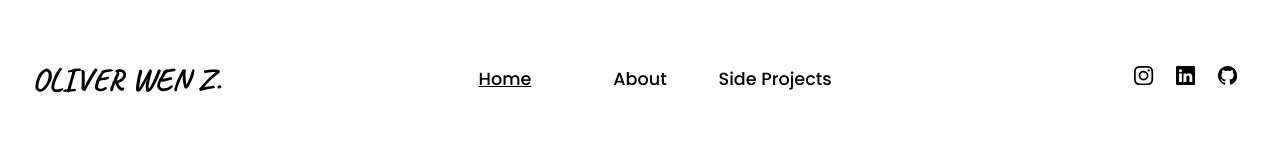
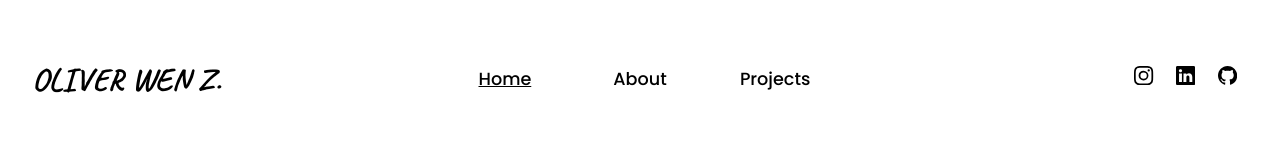
Before and after one commit to oliverzhouwen/personal-website, a React (Create React App) app: page / in a window 1280 px wide. Shown: the top 160 px of the page. Built offline with nearby package versions, Linux system fonts and the light colour scheme.

Commit message:
change some styling

```diff
--- a/src/routes/navigation/navigation.component.tsx
+++ b/src/routes/navigation/navigation.component.tsx
@@ -18,7 +18,7 @@ const Navigation = () => {
                 <NavigationLinks>
                     <NavigationLink to='/' >Home</NavigationLink>
                     <NavigationLink to='/about'>About</NavigationLink>
-                    <NavigationLink to='/sideprojects'>Side Projects</NavigationLink>
+                    <NavigationLink to='/sideprojects'>Projects</NavigationLink>
                 </NavigationLinks>
                 <NavigationContacts>
                     <IconContext.Provider value={{ size: '1.2rem' }}>
--- a/src/routes/navigation/navigation.styles.tsx
+++ b/src/routes/navigation/navigation.styles.tsx
@@ -31,12 +31,13 @@ export const NavigationLinks = styled.div`
     padding: 0;
     margin: 0;
     display: flex;
+    /* justify-content: space-around; */
     flex-direction: row;
     > * {
         font-weight: 500;
         font-size: 1.1rem;
+        text-align: center;
         flex: 1;
-        text-align: center;
     }
     @media (max-width: 850px) {
         width: 100%
```
